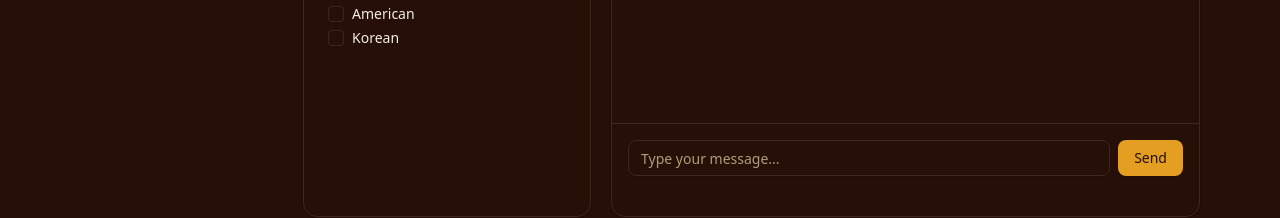
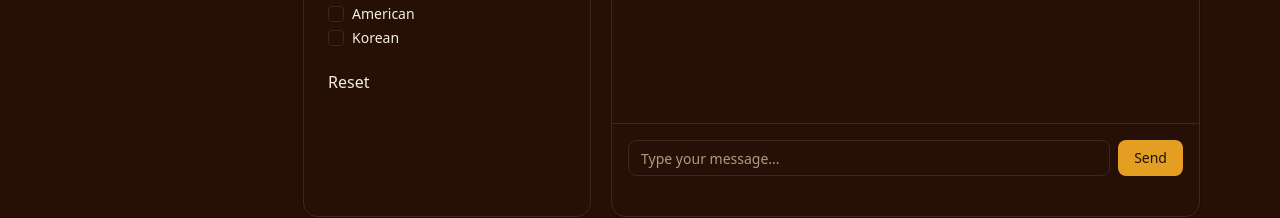
Before and after one commit to mjchristy/genkit-demo, a Next.js app: page / in a window 1280 px wide. Shown: the part 567-785 px from the top of the page. Built offline with nearby package versions, Linux system fonts and the light colour scheme.

Commit message:
reset button

```diff
--- a/src/app/page.tsx
+++ b/src/app/page.tsx
@@ -156,6 +156,18 @@ export default function Home() {
     setIsLoading(false);
   };
 
+  async function resetHistory() {
+    const response = await fetch("/send", {
+      method: "DELETE",
+    });
+
+    if (response.ok) {
+      setMessages([]);
+    } else {
+      console.error("Failed to reset history");
+    }
+  }
+
   return (
     <div className="flex gap-5 h-screen p-4 max-w-6xl mx-auto">
      <Header>Dinner <br></br>Tonight</Header>
@@ -217,6 +229,7 @@ export default function Home() {
               ))}
             </div>
           </div>
+          <button onClick={resetHistory}>Reset</button>
         </CardContent>
       </Card>
 
--- a/src/app/send/route.ts
+++ b/src/app/send/route.ts
@@ -53,3 +53,8 @@ User's preferences: ${JSON.stringify(request.preferences, null, 2)}
 );
 
 export const POST = appRoute(chatbotFlow);
+
+export async function DELETE(request: Request) {
+  history = [];
+  return Response.json({ message: "History reset" }, { status: 200 });
+}
```
